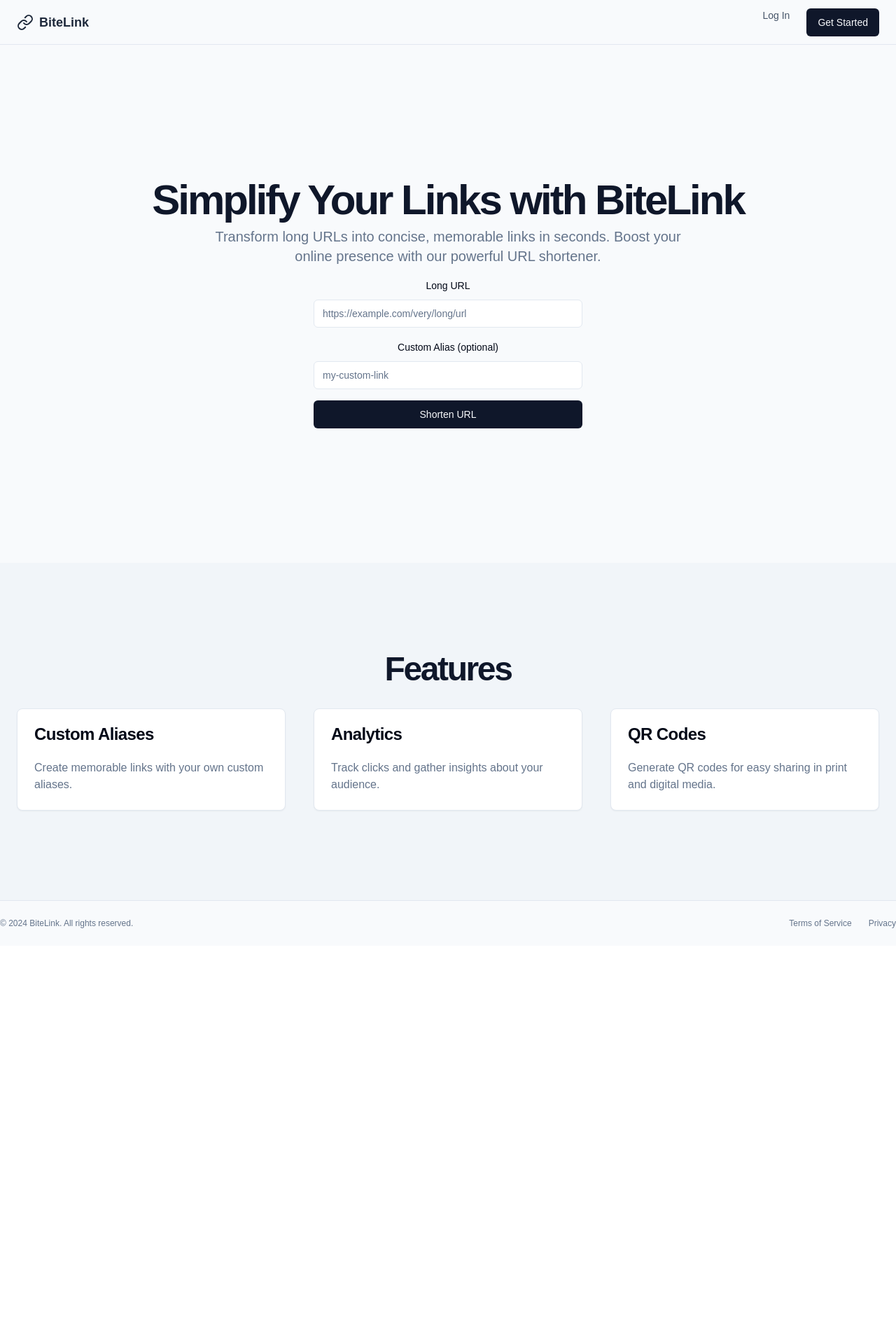
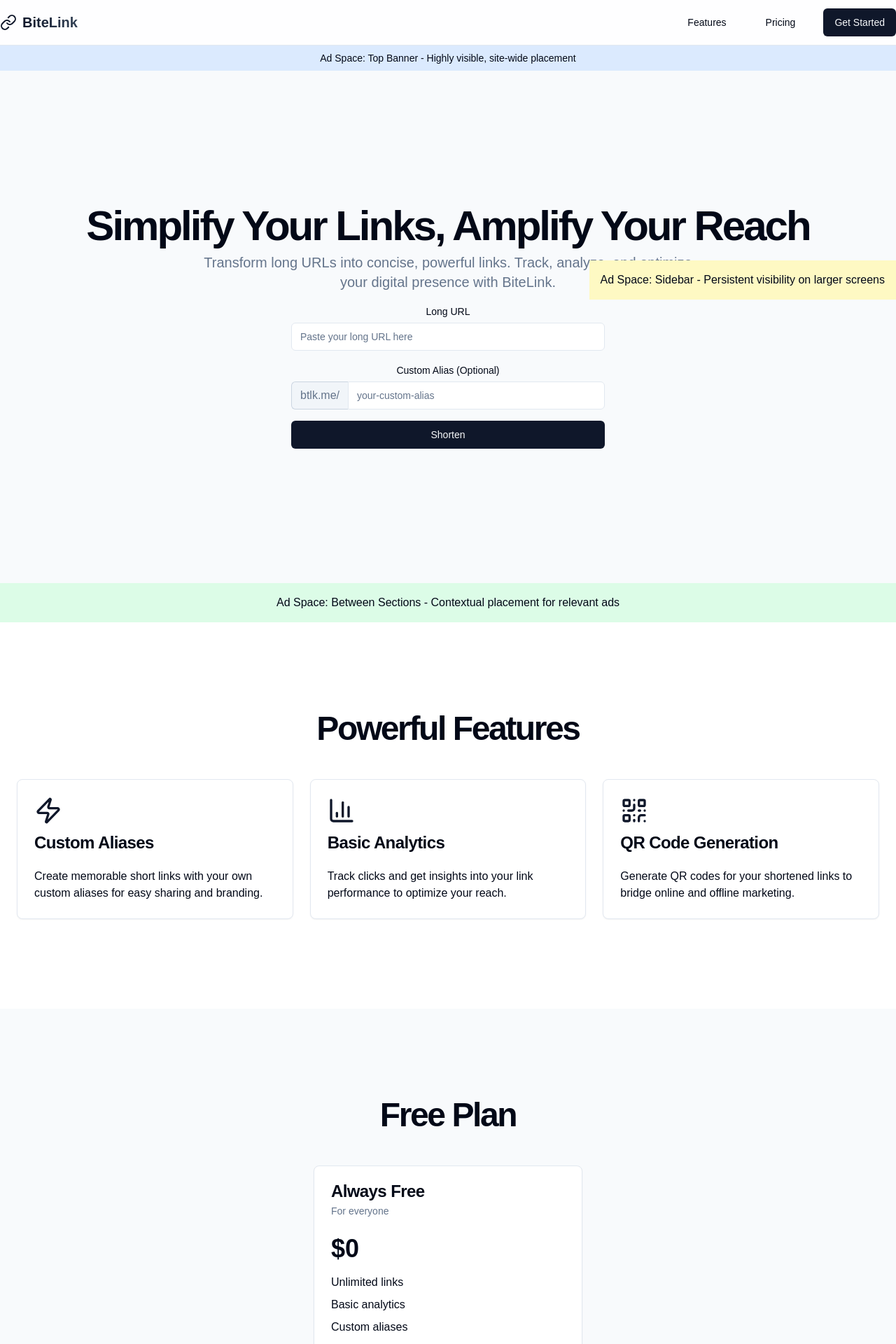
Before and after one commit to JayeshKGP/bitelink-url, a Next.js app: page /home in a window 1280 px wide. Shown: the top 1920 px of the page at 70% size. Before the commit the page ends 1351 px from the top, so only its background shows below. Built offline with nearby package versions, Linux system fonts and the light colour scheme; no server answers.

Commit message:
Test deploy

```diff
--- a/package.json
+++ b/package.json
@@ -31,10 +31,13 @@
     "react-dom": "19.0.0-rc-02c0e824-20241028",
     "react-redux": "^9.1.2",
     "recharts": "^2.13.2",
+    "router": "^1.3.8",
     "tailwind-merge": "^2.5.4",
     "tailwindcss-animate": "^1.0.7"
   },
   "devDependencies": {
+    "@types/bcryptjs": "^2.4.6",
+    "@types/jsonwebtoken": "^9.0.7",
     "@types/node": "^20",
     "@types/react": "^18",
     "@types/react-dom": "^18",
--- a/src/app/home/page.tsx
+++ b/src/app/home/page.tsx
@@ -2,7 +2,7 @@
 
 import * as React from "react"
 import Link from "next/link"
-import { Loader2, Share2, QrCode, ChevronRight } from "lucide-react"
+import { Loader2, Zap, BarChart3, QrCode } from "lucide-react"
 import { Button } from "@/components/ui/button"
 import { Input } from "@/components/ui/input"
 import { Label } from "@/components/ui/label"
@@ -14,20 +14,6 @@ import {
   CardHeader,
   CardTitle,
 } from "@/components/ui/card"
-import {
-  Dialog,
-  DialogContent,
-  DialogDescription,
-  DialogHeader,
-  DialogTitle,
-  DialogTrigger,
-} from "@/components/ui/dialog"
-import {
-  DropdownMenu,
-  DropdownMenuContent,
-  DropdownMenuItem,
-  DropdownMenuTrigger,
-} from "@/components/ui/dropdown-menu"
 
 export default function HomePage() {
   const [longUrl, setLongUrl] = React.useState("")
@@ -38,197 +24,217 @@ export default function HomePage() {
   const handleShorten = async (e: React.FormEvent) => {
     e.preventDefault()
     setIsLoading(true)
+    // TODO: Implement actual API call to shorten URL
     await new Promise(resolve => setTimeout(resolve, 1500))
-    const generatedAlias = customAlias || Math.random().toString(36).substr(2, 6)
-    setShortUrl(`https://bitelink.com/${generatedAlias}`)
+    const alias = customAlias || Math.random().toString(36).substr(2, 6)
+    setShortUrl(`https://bitelink.com/${alias}`)
     setIsLoading(false)
   }
 
   return (
     <div className="flex flex-col min-h-screen bg-slate-50 dark:bg-slate-900">
-      <header className="px-4 lg:px-6 h-16 flex items-center border-b border-slate-200 dark:border-slate-800">
+      <header className="sticky top-0 z-50 w-full border-b bg-white/80 backdrop-blur-sm dark:bg-slate-900/80 border-slate-200 dark:border-slate-800">
+        <div className="container flex h-16 items-center justify-between">
           <Link className="flex items-center justify-center" href="/">
-          <ChainIcon className="h-6 w-6 mr-2 text-slate-800 dark:text-slate-200" />
-          <span className="text-lg font-bold text-slate-800 dark:text-slate-200">BiteLink</span>
+            <ChainIcon className="h-6 w-6 mr-2 text-primary" />
+            <span className="text-xl font-bold bg-clip-text text-transparent bg-gradient-to-r from-slate-900 to-slate-700 dark:from-slate-100 dark:to-slate-300">
+              BiteLink
+            </span>
           </Link>
-        <nav className="ml-auto flex gap-4 sm:gap-6">
-          <Link
-            className="text-sm font-medium text-slate-600 hover:text-slate-900 dark:text-slate-400 dark:hover:text-slate-100"
-            href="/login"
-          >
-            Log In
-          </Link>
-          <Button asChild>
-            <Link href="/signup">Get Started</Link>
+          <nav className="flex items-center gap-4 sm:gap-6">
+            <Button asChild variant="ghost">
+              <Link href="#features">Features</Link>
+            </Button>
+            <Button asChild variant="ghost">
+              <Link href="#pricing">Pricing</Link>
+            </Button>
+            <Button asChild className="bg-primary text-primary-foreground hover:bg-primary/90">
+              <Link href="/auth">Get Started</Link>
             </Button>
           </nav>
+        </div>
       </header>
-      <main className="flex-1">
-        <section className="w-full py-12 md:py-24 lg:py-32 xl:py-48">
+
+      <main className="flex-1 flex flex-col">
+        {/* Ad Placement 1: Top Banner */}
+        <div className="bg-blue-100 p-2 text-center text-sm">
+          <p>Ad Space: Top Banner - Highly visible, site-wide placement</p>
+        </div>
+
+        <section className="flex-1 flex items-center justify-center w-full py-12 md:py-24 lg:py-32 xl:py-48">
           <div className="container px-4 md:px-6">
             <div className="flex flex-col items-center space-y-4 text-center">
               <div className="space-y-2">
-                <h1 className="text-3xl font-bold tracking-tighter sm:text-4xl md:text-5xl lg:text-6xl/none text-slate-900 dark:text-slate-50">
-                  Simplify Your Links with BiteLink
+                <h1 className="text-3xl font-bold tracking-tighter sm:text-4xl md:text-5xl lg:text-6xl/none">
+                  Simplify Your Links, Amplify Your Reach
                 </h1>
                 <p className="mx-auto max-w-[700px] text-slate-500 md:text-xl dark:text-slate-400">
-                  Transform long URLs into concise, memorable links in seconds. Boost your online presence with our powerful URL shortener.
+                  Transform long URLs into concise, powerful links. Track, analyze, and optimize your digital presence with BiteLink.
                 </p>
               </div>
-              <div className="w-full max-w-sm space-y-2">
+              <div className="w-full max-w-md space-y-2">
                 <form onSubmit={handleShorten} className="space-y-4">
-                  <div className="space-y-2">
-                    <Label htmlFor="url">Long URL</Label>
+                  <div>
+                    <Label htmlFor="longUrl">Long URL</Label>
                     <Input
-                      id="url"
-                      placeholder="https://example.com/very/long/url"
+                      id="longUrl"
+                      className="mt-1"
+                      placeholder="Paste your long URL here"
+                      type="url"
                       value={longUrl}
                       onChange={(e) => setLongUrl(e.target.value)}
                       required
                     />
                   </div>
-                  <div className="space-y-2">
-                    <Label htmlFor="alias">Custom Alias (optional)</Label>
+                  <div>
+                    <Label htmlFor="customAlias">Custom Alias (Optional)</Label>
+                    <div className="flex mt-1">
+                      <span className="inline-flex items-center px-3 rounded-l-md border border-r-0 border-slate-300 bg-slate-100 text-slate-500 dark:bg-slate-700 dark:border-slate-600 dark:text-slate-400">
+                        btlk.me/
+                      </span>
                       <Input
-                      id="alias"
-                      placeholder="my-custom-link"
+                        id="customAlias"
+                        className="rounded-l-none"
+                        placeholder="your-custom-alias"
+                        type="text"
                         value={customAlias}
                         onChange={(e) => setCustomAlias(e.target.value)}
                       />
                     </div>
-                  <Button className="w-full" type="submit" disabled={isLoading}>
-                    {isLoading ? (
-                      <>
-                        <Loader2 className="mr-2 h-4 w-4 animate-spin" />
-                        Shortening...
-                      </>
-                    ) : (
-                      "Shorten URL"
-                    )}
+                  </div>
+                  <Button type="submit" className="w-full" disabled={isLoading}>
+                    {isLoading ? <Loader2 className="mr-2 h-4 w-4 animate-spin" /> : "Shorten"}
                   </Button>
                 </form>
               </div>
               {shortUrl && (
-                <Card className="w-full max-w-sm">
-                  <CardHeader>
-                    <CardTitle>Your Shortened URL</CardTitle>
-                    <CardDescription>Copy and share your new link</CardDescription>
-                  </CardHeader>
-                  <CardContent>
-                    <div className="flex items-center space-x-2">
-                      <Input value={shortUrl} readOnly />
-                      <Button
-                        variant="outline"
-                        size="icon"
-                        onClick={() => navigator.clipboard.writeText(shortUrl)}
-                      >
-                        <Share2 className="h-4 w-4" />
+                <div className="flex items-center space-x-2 w-full max-w-md">
+                  <Input value={shortUrl} readOnly className="flex-1" />
+                  <Button onClick={() => navigator.clipboard.writeText(shortUrl)}>
+                    Copy
                   </Button>
                 </div>
-                  </CardContent>
-                  <CardFooter className="flex justify-between">
-                    <Dialog>
-                      <DialogTrigger asChild>
-                        <Button variant="outline">
-                          <QrCode className="mr-2 h-4 w-4" />
-                          QR Code
-                        </Button>
-                      </DialogTrigger>
-                      <DialogContent>
-                        <DialogHeader>
-                          <DialogTitle>QR Code for Your Shortened URL</DialogTitle>
-                          <DialogDescription>Scan this code to access your shortened link</DialogDescription>
-                        </DialogHeader>
-                        <div className="flex justify-center">
-                          <img
-                            src={`https://api.qrserver.com/v1/create-qr-code/?size=200x200&data=${encodeURIComponent(shortUrl)}`}
-                            alt="QR Code"
-                            width={200}
-                            height={200}
-                          />
-                        </div>
-                      </DialogContent>
-                    </Dialog>
-                    <DropdownMenu>
-                      <DropdownMenuTrigger asChild>
-                        <Button variant="outline">
-                          <Share2 className="mr-2 h-4 w-4" />
-                          Share
-                        </Button>
-                      </DropdownMenuTrigger>
-                      <DropdownMenuContent>
-                        <DropdownMenuItem>Facebook</DropdownMenuItem>
-                        <DropdownMenuItem>Twitter</DropdownMenuItem>
-                        <DropdownMenuItem>LinkedIn</DropdownMenuItem>
-                      </DropdownMenuContent>
-                    </DropdownMenu>
-                  </CardFooter>
-                </Card>
               )}
             </div>
           </div>
         </section>
-        <section className="w-full py-12 md:py-24 lg:py-32 bg-slate-100 dark:bg-slate-800">
+
+        {/* Ad Placement 2: Between Sections */}
+        <div className="bg-green-100 p-4 text-center">
+          <p>Ad Space: Between Sections - Contextual placement for relevant ads</p>
+        </div>
+
+        <section id="features" className="w-full py-12 md:py-24 lg:py-32 bg-white dark:bg-slate-800">
           <div className="container px-4 md:px-6">
-            <h2 className="text-3xl font-bold tracking-tighter sm:text-4xl md:text-5xl text-center mb-8 text-slate-900 dark:text-slate-50">
-              Features
-            </h2>
-            <div className="grid gap-10 sm:grid-cols-2 md:grid-cols-3">
+            <h2 className="text-3xl font-bold tracking-tighter sm:text-5xl text-center mb-12">Powerful Features</h2>
+            <div className="grid gap-6 lg:grid-cols-3">
               <Card>
                 <CardHeader>
+                  <Zap className="h-10 w-10 mb-2 text-primary" />
                   <CardTitle>Custom Aliases</CardTitle>
                 </CardHeader>
                 <CardContent>
-                  <p className="text-slate-500 dark:text-slate-400">
-                    Create memorable links with your own custom aliases.
-                  </p>
+                  <p>Create memorable short links with your own custom aliases for easy sharing and branding.</p>
                 </CardContent>
               </Card>
               <Card>
                 <CardHeader>
-                  <CardTitle>Analytics</CardTitle>
+                  <BarChart3 className="h-10 w-10 mb-2 text-primary" />
+                  <CardTitle>Basic Analytics</CardTitle>
                 </CardHeader>
                 <CardContent>
-                  <p className="text-slate-500 dark:text-slate-400">
-                    Track clicks and gather insights about your audience.
-                  </p>
+                  <p>Track clicks and get insights into your link performance to optimize your reach.</p>
                 </CardContent>
               </Card>
               <Card>
                 <CardHeader>
-                  <CardTitle>QR Codes</CardTitle>
+                  <QrCode className="h-10 w-10 mb-2 text-primary" />
+                  <CardTitle>QR Code Generation</CardTitle>
                 </CardHeader>
                 <CardContent>
-                  <p className="text-slate-500 dark:text-slate-400">
-                    Generate QR codes for easy sharing in print and digital media.
-                  </p>
+                  <p>Generate QR codes for your shortened links to bridge online and offline marketing.</p>
                 </CardContent>
               </Card>
             </div>
           </div>
         </section>
+
+        {/* Ad Placement 3: Sidebar (for larger screens) */}
+        <div className="hidden lg:block fixed right-0 top-1/2 transform -translate-y-1/2 bg-yellow-100 p-4">
+          <p>Ad Space: Sidebar - Persistent visibility on larger screens</p>
+        </div>
+
+        <section id="pricing" className="w-full py-12 md:py-24 lg:py-32">
+          <div className="container px-4 md:px-6">
+            <h2 className="text-3xl font-bold tracking-tighter sm:text-5xl text-center mb-12">Free Plan</h2>
+            <div className="max-w-sm mx-auto">
+              <Card>
+                <CardHeader>
+                  <CardTitle>Always Free</CardTitle>
+                  <CardDescription>For everyone</CardDescription>
+                </CardHeader>
+                <CardContent>
+                  <p className="text-4xl font-bold">$0</p>
+                  <ul className="mt-4 space-y-2">
+                    <li>Unlimited links</li>
+                    <li>Basic analytics</li>
+                    <li>Custom aliases</li>
+                    <li>QR code generation</li>
+                    <li>30-day link history</li>
+                  </ul>
+                </CardContent>
+                <CardFooter>
+                  <Button asChild className="w-full">
+                    <Link href="/auth">Get Started</Link>
+                  </Button>
+                </CardFooter>
+              </Card>
+            </div>
+          </div>
+        </section>
+
+        <section className="w-full py-12 md:py-24 lg:py-32 bg-slate-900 dark:bg-slate-50">
+          <div className="container px-4 md:px-6">
+            <div className="flex flex-col items-center justify-center space-y-4 text-center">
+              <h2 className="text-3xl font-bold tracking-tighter sm:text-5xl text-white dark:text-slate-900">
+                Ready to Simplify Your Links?
+              </h2>
+              <p className="max-w-[600px] text-slate-300 md:text-xl dark:text-slate-700">
+                Join thousands of users who trust BiteLink for their link management needs. It&apos;s free!
+              </p>
+              <Button asChild size="lg" className="mt-4">
+                <Link href="/auth">Get Started for Free</Link>
+              </Button>
+            </div>
+          </div>
+        </section>
       </main>
-      <footer className="border-t border-slate-200 dark:border-slate-800">
-        <div className="container flex flex-col gap-2 sm:flex-row py-6 w-full items-center">
-          <p className="text-xs text-slate-500 dark:text-slate-400">
-            © 2024 BiteLink. All rights reserved.
+
+      <footer className="w-full py-6 bg-white dark:bg-slate-900">
+        <div className="container px-4 md:px-6">
+          <div className="flex flex-col items-center justify-between gap-4 md:flex-row">
+            <div className="flex flex-col items-center gap-4 px-8 md:flex-row md:gap-2 md:px-0">
+              <ChainIcon className="h-6 w-6 text-slate-800 dark:text-slate-200" />
+              <p className="text-center text-sm leading-loose text-slate-600 dark:text-slate-400 md:text-left">
+                © 2023 BiteLink. All rights reserved.
               </p>
-          <nav className="sm:ml-auto flex gap-4 sm:gap-6">
-            <Link
-              className="text-xs hover:underline underline-offset-4 text-slate-500 hover:text-slate-700 dark:text-slate-400 dark:hover:text-slate-300"
-              href="/terms"
-            >
+            </div>
+            <div className="flex gap-4">
+              <Link className="text-sm hover:underline underline-offset-4" href="#">
                 Terms of Service
               </Link>
-            <Link
-              className="text-xs hover:underline underline-offset-4 text-slate-500 hover:text-slate-700 dark:text-slate-400 dark:hover:text-slate-300"
-              href="/privacy"
-            >
+              <Link className="text-sm hover:underline underline-offset-4" href="#">
                 Privacy
               </Link>
-          </nav>
+            </div>
+          </div>
         </div>
       </footer>
+
+      {/* Ad Placement 4: Footer Banner */}
+      <div className="bg-red-100 p-2 text-center text-sm">
+        <p>Ad Space: Footer Banner - Last chance to engage users</p>
+      </div>
     </div>
   )
 }
--- a/src/app/layout.tsx
+++ b/src/app/layout.tsx
@@ -2,8 +2,6 @@ import type { Metadata } from "next";
 import localFont from "next/font/local";
 import "./globals.css";
 import { ReduxProvider } from './store/provider';
-import { useDispatch } from 'react-redux';
-import { loadUser } from './store/authSlice';
 import AuthInitializer from './components/AuthInit';
 const geistSans = localFont({
   src: "./fonts/GeistVF.woff",
--- a/src/app/page.tsx
+++ b/src/app/page.tsx
@@ -2,7 +2,7 @@
 
 import * as React from "react"
 import Link from "next/link"
-import { Loader2, ChevronRight, Zap, BarChart3, Clock, QrCode } from "lucide-react"
+import { Loader2, Zap, BarChart3, QrCode } from "lucide-react"
 import { Button } from "@/components/ui/button"
 import { Input } from "@/components/ui/input"
 import { Label } from "@/components/ui/label"
@@ -90,7 +90,7 @@ export default function HomePage() {
                     <Label htmlFor="customAlias">Custom Alias (Optional)</Label>
                     <div className="flex mt-1">
                       <span className="inline-flex items-center px-3 rounded-l-md border border-r-0 border-slate-300 bg-slate-100 text-slate-500 dark:bg-slate-700 dark:border-slate-600 dark:text-slate-400">
-                        bitelink.com/
+                        btlk.me/
                       </span>
                       <Input
                         id="customAlias"
@@ -200,7 +200,7 @@ export default function HomePage() {
                 Ready to Simplify Your Links?
               </h2>
               <p className="max-w-[600px] text-slate-300 md:text-xl dark:text-slate-700">
-                Join thousands of users who trust BiteLink for their link management needs. It's free!
+                Join thousands of users who trust BiteLink for their link management needs. It&apos;s free!
               </p>
               <Button asChild size="lg" className="mt-4">
                 <Link href="/auth">Get Started for Free</Link>
--- a/src/app/store/authSlice.ts
+++ b/src/app/store/authSlice.ts
@@ -32,7 +32,7 @@ const authSlice = createSlice({
   },
   extraReducers: (builder) => {
     builder.addCase(loadUser.fulfilled, (state, action) => {
-      state.isAuth = action.payload.isAuth;
+      state.isAuthenticated = action.payload.isAuth;
       state.user = action.payload.user;
     });
   }
--- a/src/components/ui/input.tsx
+++ b/src/components/ui/input.tsx
@@ -1,11 +1,7 @@
-import * as React from "react"
+import * as React from "react";
+import { cn } from "@/lib/utils";
 
-import { cn } from "@/lib/utils"
-
-export interface InputProps
-  extends React.InputHTMLAttributes<HTMLInputElement> {}
-
-const Input = React.forwardRef<HTMLInputElement, InputProps>(
+const Input = React.forwardRef<HTMLInputElement, React.InputHTMLAttributes<HTMLInputElement>>(
   ({ className, type, ...props }, ref) => {
     return (
       <input
@@ -17,9 +13,10 @@ const Input = React.forwardRef<HTMLInputElement, InputProps>(
         ref={ref}
         {...props}
       />
-    )
+    );
   }
-)
-Input.displayName = "Input"
+);
 
-export { Input }
+Input.displayName = "Input";
+
+export { Input };
--- a/src/pages/api/auth/login.ts
+++ b/src/pages/api/auth/login.ts
@@ -39,6 +39,6 @@ export default async function loginHandler(req: NextApiRequest, res: NextApiResp
 
     return res.status(200).json({ message: 'Login successful', user: { name: user.name, email: user.email } });
   } catch (error) {
-    return res.status(500).json({ message: error.message });
+    return res.status(500).json({ message: (error as Error).message });
   }
 }
--- a/src/pages/api/auth/signup.ts
+++ b/src/pages/api/auth/signup.ts
@@ -56,6 +56,6 @@ export default async function signupHandler(req: NextApiRequest, res: NextApiRes
 
     return res.status(201).json({ message: 'User created successfully' });
   } catch (error) {
-    return res.status(500).json({ message: error.message });
+    return res.status(500).json({ message: (error as Error).message });
   }
 }
--- a/src/pages/api/auth/user.ts
+++ b/src/pages/api/auth/user.ts
@@ -22,8 +22,8 @@ export default async function userHandler(req: NextApiRequest, res: NextApiRespo
     return res.status(200).json({
       isAuth: true,
       user: {
-        name: (decoded as any).name,
-        email: (decoded as any).email,
+      name: (decoded as { name: string; email: string }).name,
+      email: (decoded as { name: string; email: string }).email,
       },
     });
   } catch (error) {
```
Also changed, not shown: src/app/auth/page.tsx (+6 -9 lines), src/app/dashboard/page.tsx (+7 -4 lines), src/lib/mongodb.ts (+6 -18 lines), 1 other file (tests, documents, lock files or other folders). Lines whose indentation alone changed are shown as unchanged.
